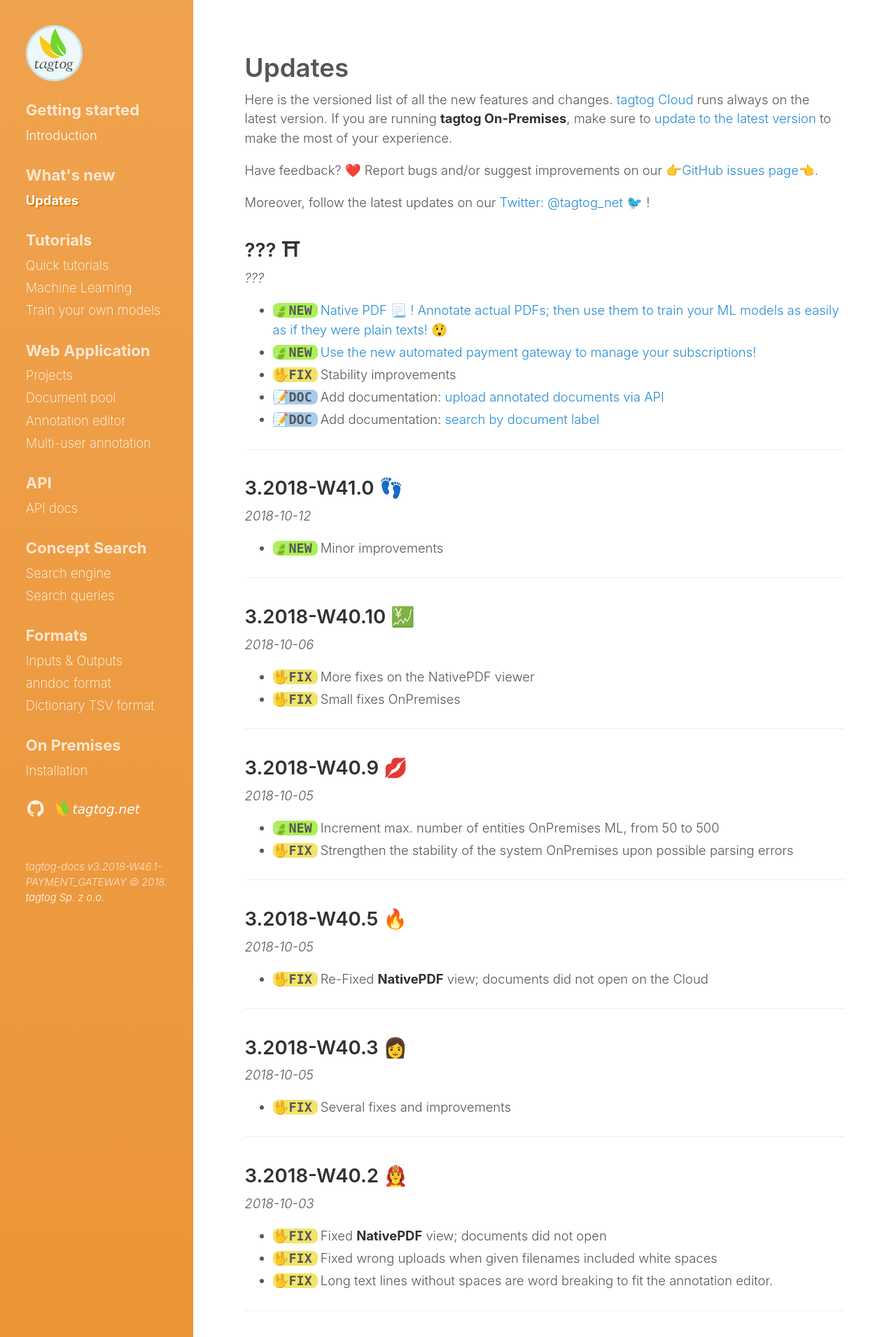
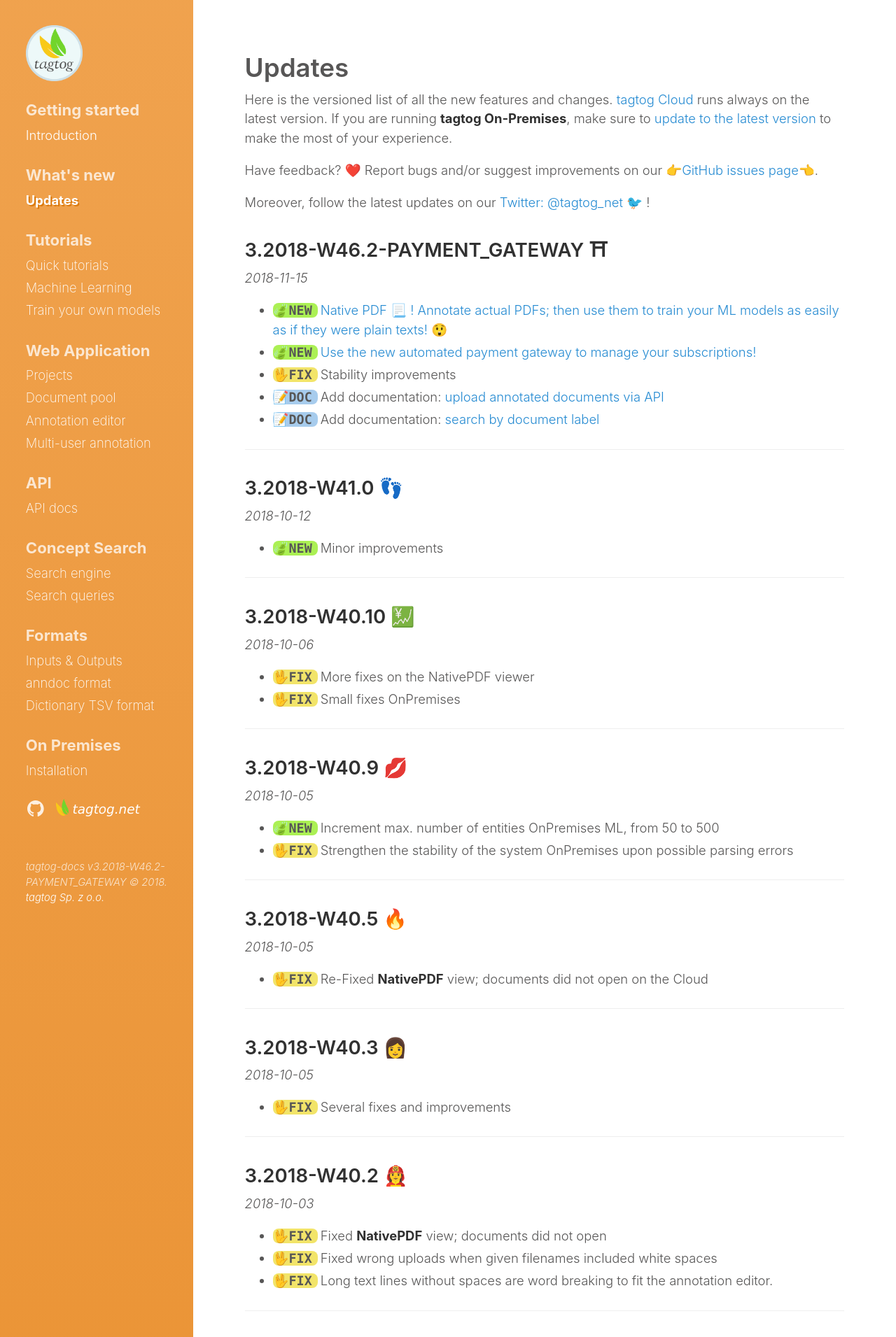
Before and after one commit to tagtogorg/tagtog-doc, a Jekyll site: the page built from updates.md, in a window 1280 px wide. Shown: the top 1911 px of the page at 70% size. Built offline with Jekyll 4.4.1, drawn with Linux system fonts in a browser that asks for light colours; nearby versions of some CDN libraries; emoji names are drawn with the system emoji font.

Commit message:
Bump version: 3.2018-W46.2-PAYMENT_GATEWAY ⛩

```diff
--- a/_config.yml
+++ b/_config.yml
@@ -61,7 +61,7 @@ plugins:
   - jemoji
 
 # Custom vars
-version: 3.2018-W46.1-PAYMENT_GATEWAY
+version: 3.2018-W46.2-PAYMENT_GATEWAY
 sidebar_home_link:  true
 search_page:   false
 # sidebar_blog_link:  '/blog'   # By default, your home page is your blog
--- a/updates.md
+++ b/updates.md
@@ -12,8 +12,8 @@ Have feedback? :heart: Report bugs and/or suggest improvements on our [:point_ri
 
 Moreover, follow the latest updates on our [Twitter: @tagtog_net 🐦](https://twitter.com/tagtog_net) !
 
-## ??? ⛩
-_???_
+## 3.2018-W46.2-PAYMENT_GATEWAY ⛩
+_2018-11-15_
 
 <ul class="updates">
   <li class="new"><span markdown="1">[Native PDF 📃 ! Annotate actual PDFs; then use them to train your ML models as easily as if they were plain texts! 😲](http://tagtog.net#pdf-annotation)</span></li>
```
Also changed, not shown: 1 other file.
